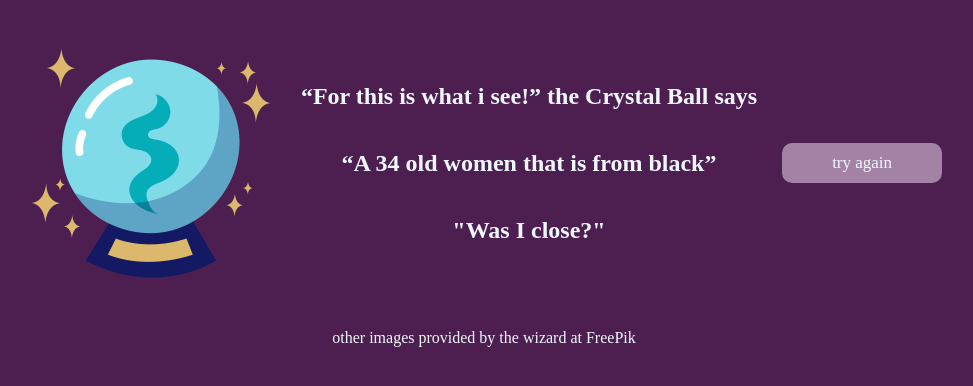
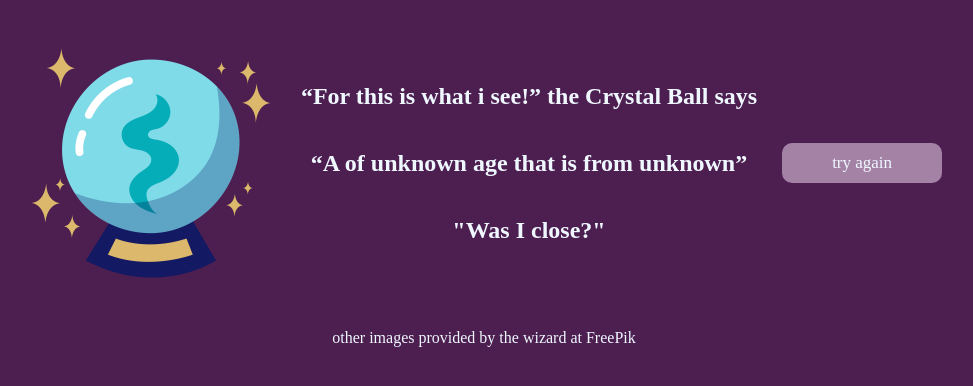
Before and after one commit to Leah-Harden/Photo-Name-Generator, a plain HTML site: page page-two.html in a window 1280 px wide. Shown: the part 670-1056 px from the top of the page, without its empty margins (156-1129 px from the left). Drawn offline with nearby package versions, Linux system fonts and the light colour scheme; no server answers; a web font is replaced by a local one.

Commit message:
Update page-two.html

```diff
--- a/page-two.html
+++ b/page-two.html
@@ -1,19 +1,21 @@
 <!DOCTYPE html>
 <html lang="en">
+
 <head>
     <meta charset="UTF-8">
     <meta http-equiv="X-UA-Compatible" content="IE=edge">
     <meta name="viewport" content="width=device-width, initial-scale=1.0">
     <link rel="preconnect" href="https://fonts.googleapis.com">
     <link rel="preconnect" href="https://fonts.gstatic.com" crossorigin>
-    <link href="https://fonts.googleapis.com/css2?family=Rasa:ital,wght@1,300&display=swap" rel="stylesheet">
+    <link href="https://fonts.googleapis.com/css2?family=Rasa:ital,wght@1,300&display=swap"
+        rel="stylesheet">
     <link href="css/style.css" rel="stylesheet">
     <title>Magic Ball 2</title>
 </head>
 <div class="page-two">
 
 
-        <img id="personPhoto" alt="what the crystal ball think you look like">
+    <img id="personPhoto" alt="what the crystal ball think you look like">
 
 
     <p>image provided by witches at Pexels</p>
@@ -25,7 +27,9 @@
             <h2 class="font">
                 “For this is what i see!” the Crystal Ball says
             </h2>
-            <h2 class="font">“A <span id="displayAge">34</span> old <span id="displayGender">women</span> that is from <span id="displayOrigin">black</span>”
+            <h2 class="font">“A <span id="displayAge">of unknown age</span> <span
+                    id="displayGender"></span>
+                that is from <span id="displayOrigin"> unknown</span>”
             </h2>
             <h2 class="font">
                 "Was I close?"
@@ -33,12 +37,12 @@
         </div>
         <button class="font" id="try-again">try again</button>
     </div>
-        <p>other images provided by the wizard at FreePik</p>
+    <p>other images provided by the wizard at FreePik</p>
 </div>
 </body>
-<script
-src="https://code.jquery.com/jquery-3.6.3.js"
-integrity="sha256-nQLuAZGRRcILA+6dMBOvcRh5Pe310sBpanc6+QBmyVM="
-crossorigin="anonymous"></script>
+<script src="https://code.jquery.com/jquery-3.6.3.js"
+    integrity="sha256-nQLuAZGRRcILA+6dMBOvcRh5Pe310sBpanc6+QBmyVM="
+    crossorigin="anonymous"></script>
 <script src="scripts/script-sec-page.js"></script>
+
 </html>
```
